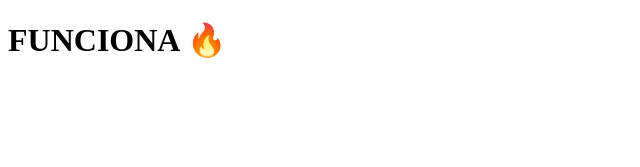
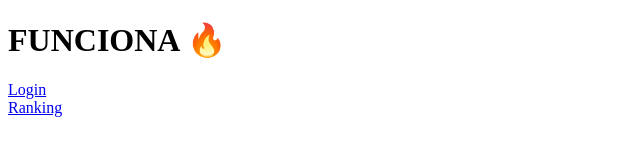
Before and after one commit to zanahJR/yonkou-level, a Next.js app: page / in a window 1280 px wide. Shown: the top 167 px of the page, without its empty margins (0-640 px from the left). Built offline with nearby package versions, Linux system fonts and the light colour scheme.

Commit message:
Update index.js

```diff
--- a/pages/index.js
+++ b/pages/index.js
@@ -1,3 +1,10 @@
 export default function Home() {
-  return <h1>FUNCIONA 🔥</h1>;
+  return (
+    <div>
+      <h1>FUNCIONA 🔥</h1>
+      <a href="/login">Login</a>
+      <br />
+      <a href="/ranking">Ranking</a>
+    </div>
+  );
 }
```
